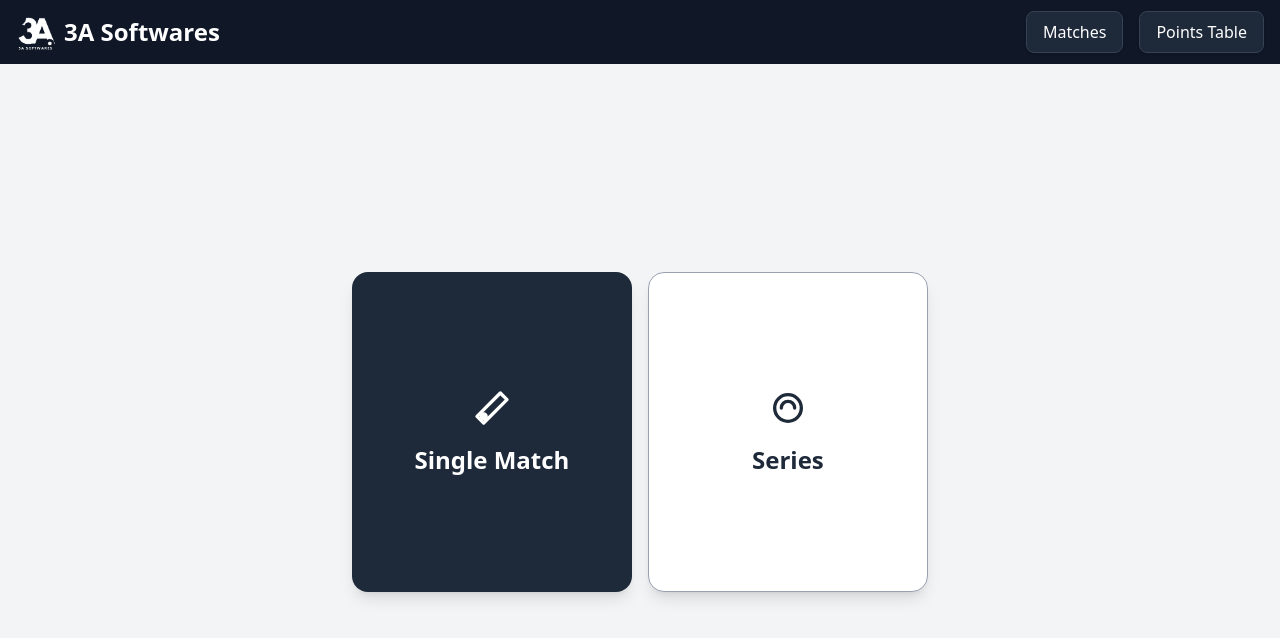
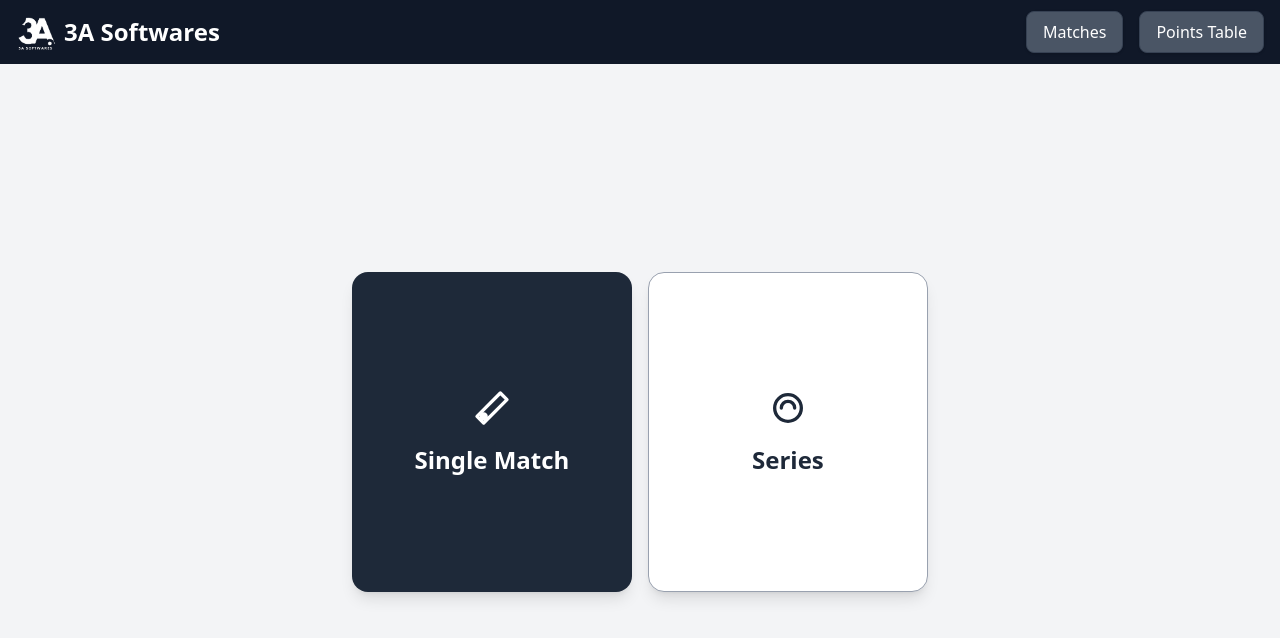
Before and after one commit to shriamanj/Gully-Cricket-React, a React (Vite) app: page / in a window 1280 px wide. Shown: the top 638 px of the page. Built offline with nearby package versions, Linux system fonts and the light colour scheme.

Commit message:
PWA Install button

```diff
--- a/src/pages/Navbar.jsx
+++ b/src/pages/Navbar.jsx
@@ -1,26 +1,60 @@
+
 import { Link } from "react-router";
 import logo from "../assets/3a-logo.png";
+import { useEffect, useState } from "react";
 
 const Navbar = () => {
+  const [deferredPrompt, setDeferredPrompt] = useState(null);
+  const [showInstall, setShowInstall] = useState(false);
+
+  useEffect(() => {
+    const handler = (e) => {
+      e.preventDefault();
+      setDeferredPrompt(e);
+      setShowInstall(true);
+    };
+    window.addEventListener("beforeinstallprompt", handler);
+    return () => window.removeEventListener("beforeinstallprompt", handler);
+  }, []);
+
+  const handleInstallClick = async () => {
+    if (deferredPrompt) {
+      deferredPrompt.prompt();
+      const { outcome } = await deferredPrompt.userChoice;
+      if (outcome === "accepted") {
+        setShowInstall(false);
+      }
+      setDeferredPrompt(null);
+    }
+  };
+
   return (
     <div className="flex justify-between items-center bg-gray-900 text-white px-4 py-2 shadow">
       <Link to="/" className="flex gap-2 items-center">
         <img src={logo} className="w-10 py-1" alt="Logo" />
         <div className="text-2xl font-semibold">3A Softwares</div>
       </Link>
-      <div className="flex gap-4">
+      <div className="flex gap-4 items-center">
         <Link
           to="/playground"
-          className="bg-gray-800 text-white px-4 py-2 rounded-lg border border-gray-700 shadow hover:bg-gray-700 active:scale-95 focus:outline-none focus:ring-2 focus:ring-gray-400 transition-all duration-200"
+          className="bg-gray-600 text-white px-4 py-2 rounded-lg border border-gray-700 shadow hover:bg-gray-700 active:scale-95 focus:outline-none focus:ring-2 focus:ring-gray-400 transition-all duration-200"
         >
           Matches
         </Link>
         <Link
           to="/table"
-          className="bg-gray-800 text-white px-4 py-2 rounded-lg border border-gray-700 shadow hover:bg-gray-700 active:scale-95 focus:outline-none focus:ring-2 focus:ring-gray-400 transition-all duration-200"
+          className="bg-gray-600 text-white px-4 py-2 rounded-lg border border-gray-700 shadow hover:bg-gray-700 active:scale-95 focus:outline-none focus:ring-2 focus:ring-gray-400 transition-all duration-200"
         >
           Points Table
         </Link>
+        {showInstall && (
+          <button
+            onClick={handleInstallClick}
+            className="bg-gray-600 text-white px-4 py-2 rounded-lg border border-gray-700 shadow hover:bg-gray-700 active:scale-95 focus:outline-none focus:ring-2 focus:ring-gray-400 transition-all duration-200"
+          >
+            Install
+          </button>
+        )}
       </div>
     </div>
   );
```
